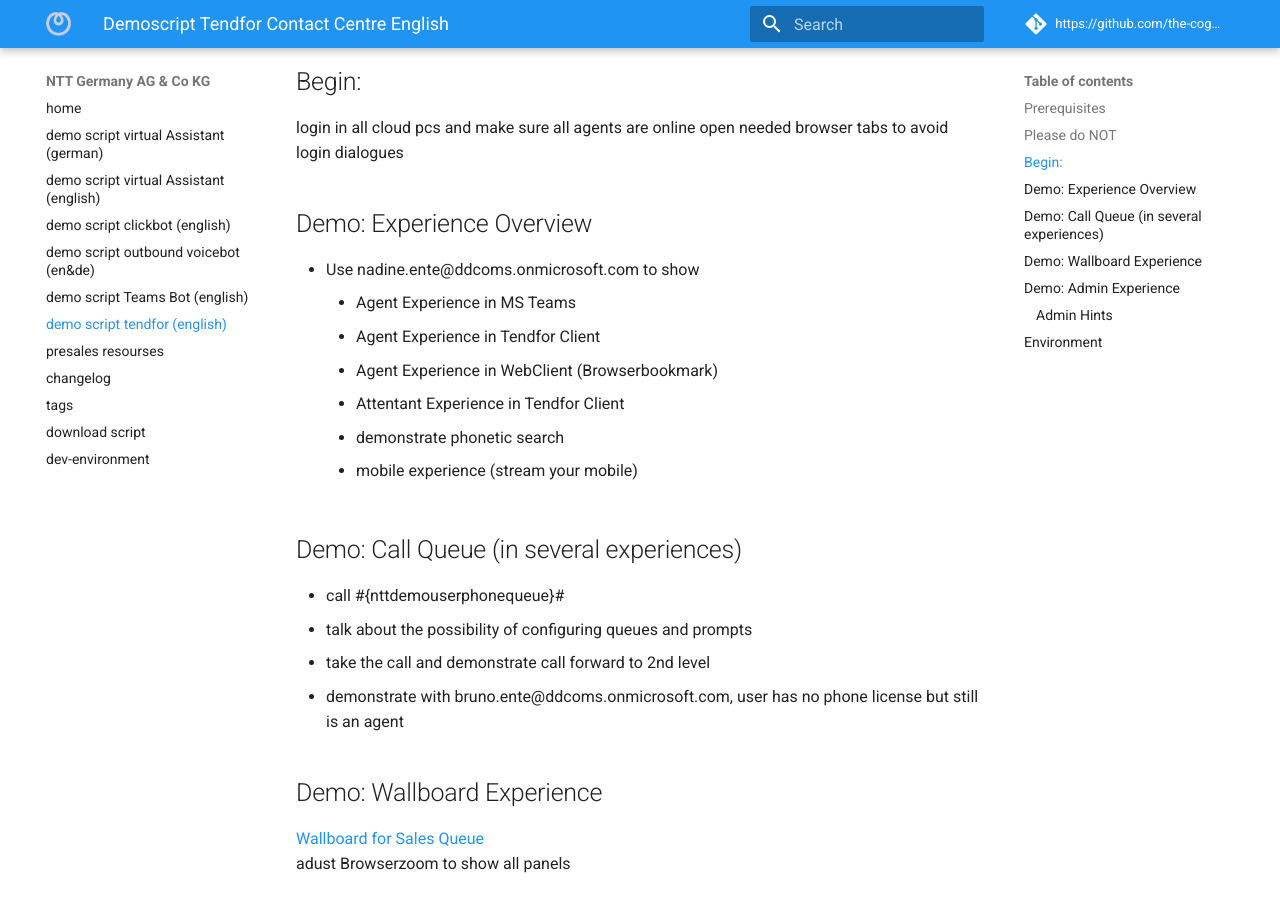
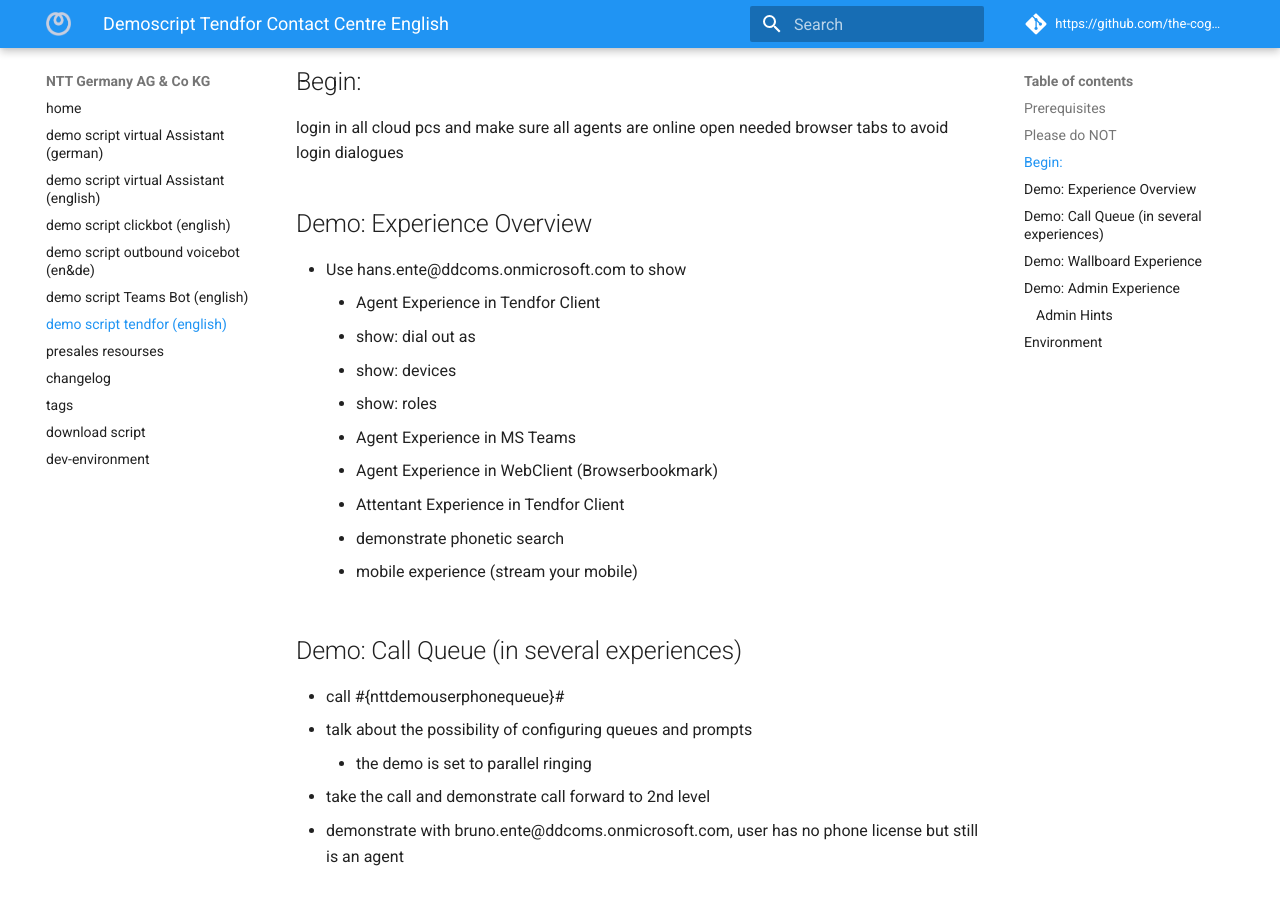
Before and after one commit to the-cognitiveservices-ninja/demo-environment, an MkDocs documentation site: the page built from docs/tendfor.md, in a window 1280 px wide and 900 px high, scrolled down 820 px. Built offline with MkDocs 1.6.1 and Material for MkDocs 9.7.7, drawn with Linux system fonts in a browser that asks for light colours; comment, search, counter and statistics services are not loaded.

Commit message:
updated: flow

```diff
--- a/docs/tendfor.md
+++ b/docs/tendfor.md
@@ -36,9 +36,12 @@
 open needed browser tabs to avoid login dialogues
 
 ## Demo: Experience Overview
-  - Use nadine.ente@ddcoms.onmicrosoft.com to show
+  - Use hans.ente@ddcoms.onmicrosoft.com to show
+    -  Agent Experience in Tendfor Client
+      -  show: dial out as
+      -  show: devices
+      -  show: roles
     -  Agent Experience in MS Teams
-    -  Agent Experience in Tendfor Client
     -  Agent Experience in WebClient (Browserbookmark)
     -  Attentant Experience in Tendfor Client
       -   demonstrate phonetic search
@@ -47,6 +50,7 @@
 ## Demo: Call Queue (in several experiences)
   - call #{nttdemouserphonequeue}#
   - talk about the possibility of configuring queues and prompts
+    -   the demo is set to parallel ringing
   - take the call and demonstrate call forward to 2nd level
   - demonstrate with bruno.ente@ddcoms.onmicrosoft.com, user has no phone license but still is an agent
 
```
